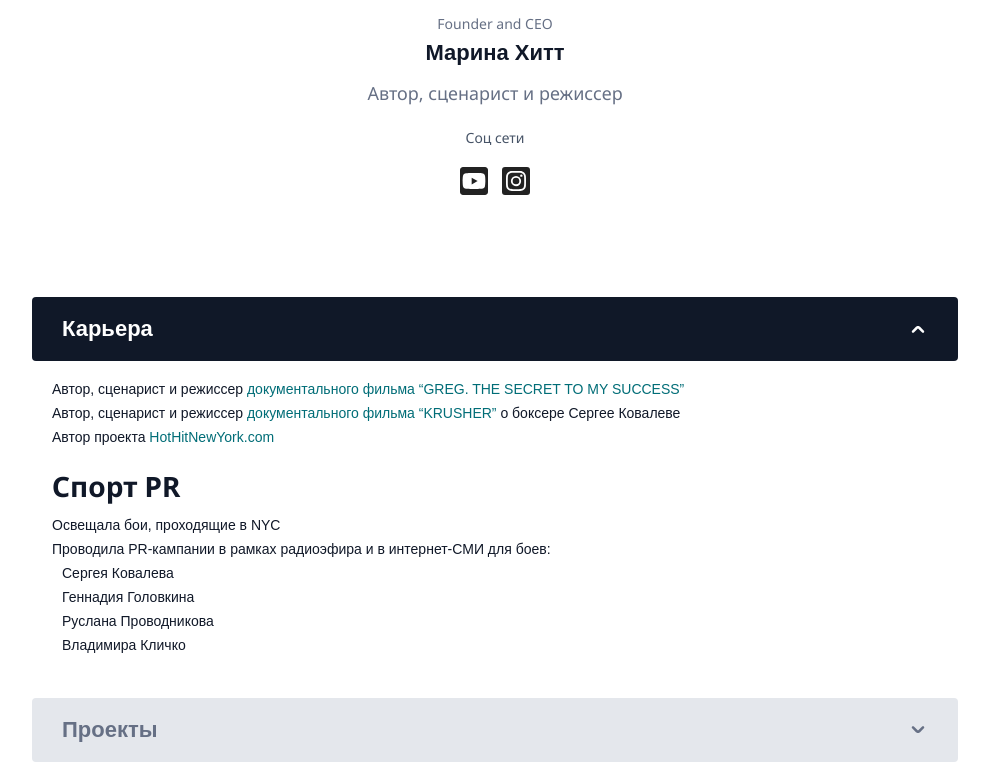
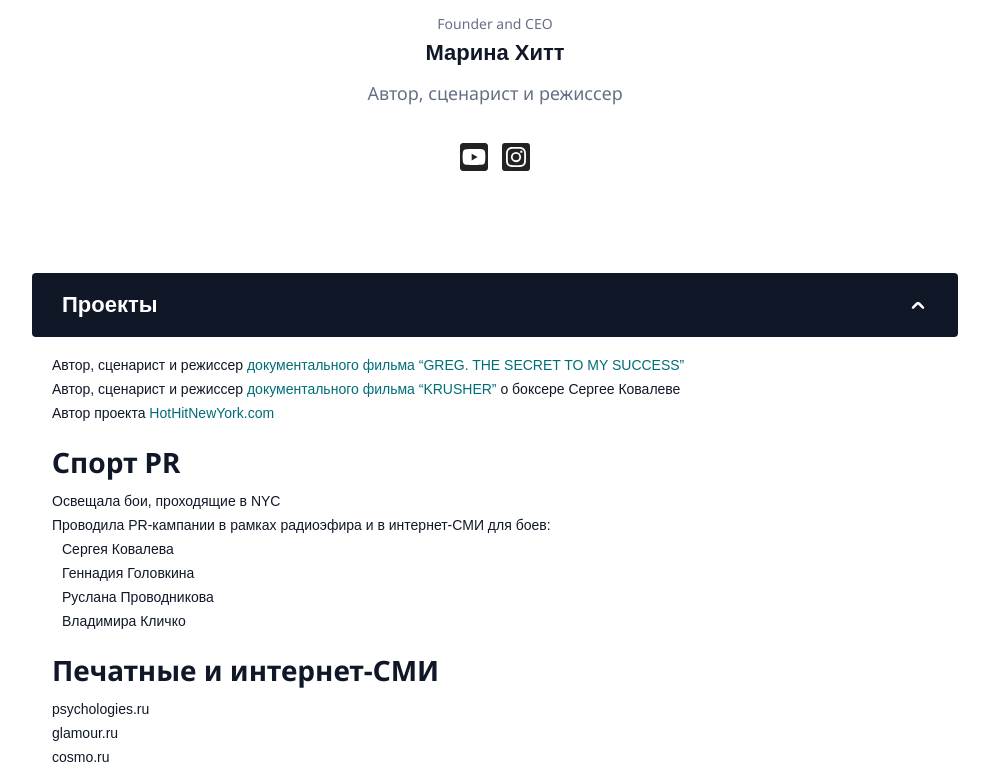
Before and after one commit to olegchursin/hittpr-new, a Next.js app: page /about in a window 1280 px wide. Shown: the part 640-1413 px from the top of the page, without its empty margins (145-1134 px from the left). Built offline with nearby package versions, Linux system fonts and the light colour scheme; a web font is replaced by a local one.

Commit message:
feat: Update about us section

```diff
--- a/components/PersonCard.tsx
+++ b/components/PersonCard.tsx
@@ -18,7 +18,6 @@ const PersonCard: FC = () => {
       <p className="text-body-excerpt text-desc color-gray-500 mt-15 mb-20">
         Автор, сценарист и режиссер
       </p>
-      <span className="text-body-text-md color-gray-600">Соц сети</span>
       <div className="social-bottom">
         <div className={styles.icons}>
           <Link href="https://www.youtube.com/channel/UC5Y7mWK-FtD3nh_AG367y-g">
--- a/components/content/Projects.tsx
+++ b/components/content/Projects.tsx
@@ -1,8 +1,13 @@
 import { FC } from 'react';
+import Career from './Career';
 
 const Projects: FC = () => {
   return (
     <div>
+      <div className="mb-20">
+        <Career />
+      </div>
+
       <div className="mb-20">
         <h4 className="mb-10">Печатные и интернет-СМИ</h4>
         <ul>
--- a/components/elements/Accordion.tsx
+++ b/components/elements/Accordion.tsx
@@ -4,6 +4,7 @@ export interface IAccordionData {
   id: string;
   title: string;
   content: any;
+  isHidden?: boolean;
 }
 
 interface IAccordionProps {
@@ -11,7 +12,6 @@ interface IAccordionProps {
 }
 
 const Accordion: React.FC<IAccordionProps> = ({ data }) => {
-  console.log('data', data);
   const [isActive, setIsActive] = useState({
     status: false,
     index: 0
@@ -34,9 +34,9 @@ const Accordion: React.FC<IAccordionProps> = ({ data }) => {
   return (
     <div className="accordion" id="accordionFAQ">
       {data?.map((dataPoint, i) => {
-        const { title, id, content } = dataPoint;
+        const { title, id, content, isHidden } = dataPoint;
 
-        return (
+        return !isHidden ? (
           <div key={id} className="accordion-item">
             <h2 className="accordion-header" onClick={() => handleToggle(i)}>
               <button
@@ -60,7 +60,7 @@ const Accordion: React.FC<IAccordionProps> = ({ data }) => {
               <div className="accordion-body">{content}</div>
             </div>
           </div>
-        );
+        ) : null;
       })}
     </div>
   );
--- a/pages/about/index.tsx
+++ b/pages/about/index.tsx
@@ -1,7 +1,6 @@
 import Accordion, { IAccordionData } from '../../components/elements/Accordion';
 import BackgroundActor from '../../components/content/BackgroundActor';
 import BannerHero from '../../components/elements/BannerHero';
-import Career from '../../components/content/Career';
 import Education from '../../components/content/Education';
 import InvestigativeJournalism from '../../components/content/InvestigativeJournalism';
 import Layout from '../../components/layout/Layout';
@@ -11,11 +10,6 @@ import { CONTACT_US_ROUTE, PRESS_PR_ROUTE } from '../../util/routes';
 import PersonCard from '../../components/PersonCard';
 
 const aboutUsAccordionData: IAccordionData[] = [
-  {
-    id: 'career',
-    title: 'Карьера',
-    content: <Career />
-  },
   {
     id: 'projects',
     title: 'Проекты',
```
